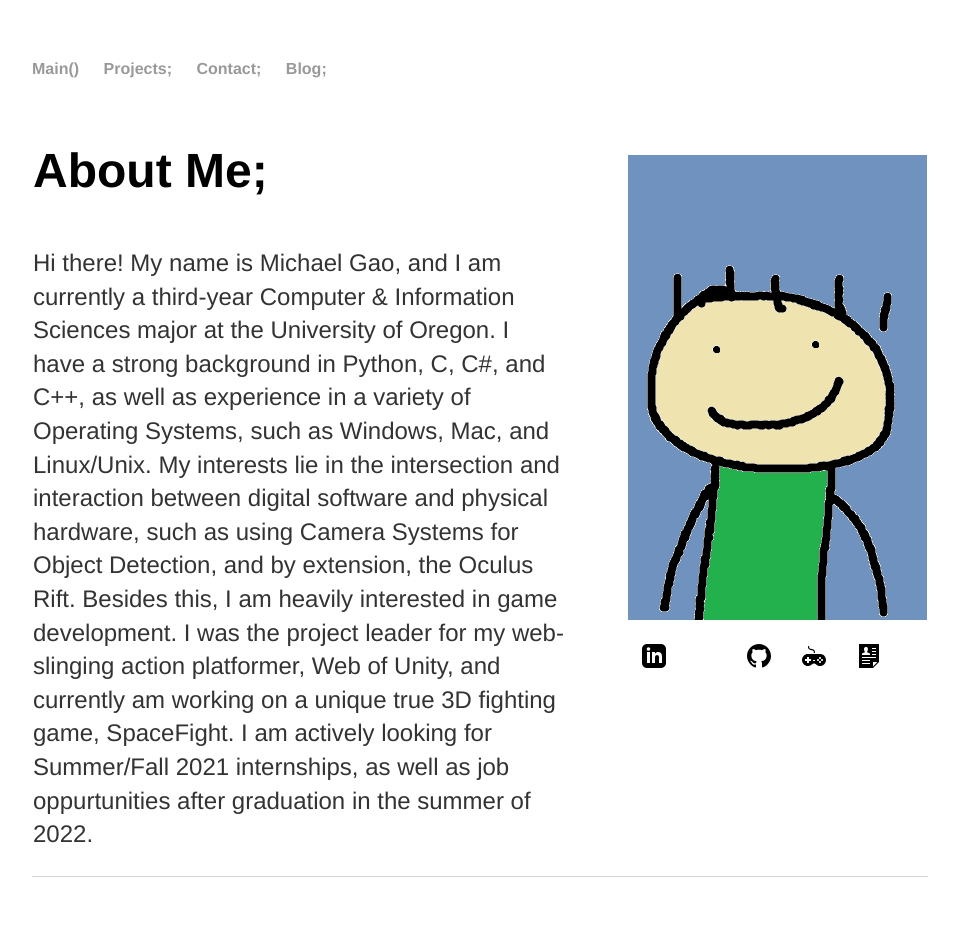
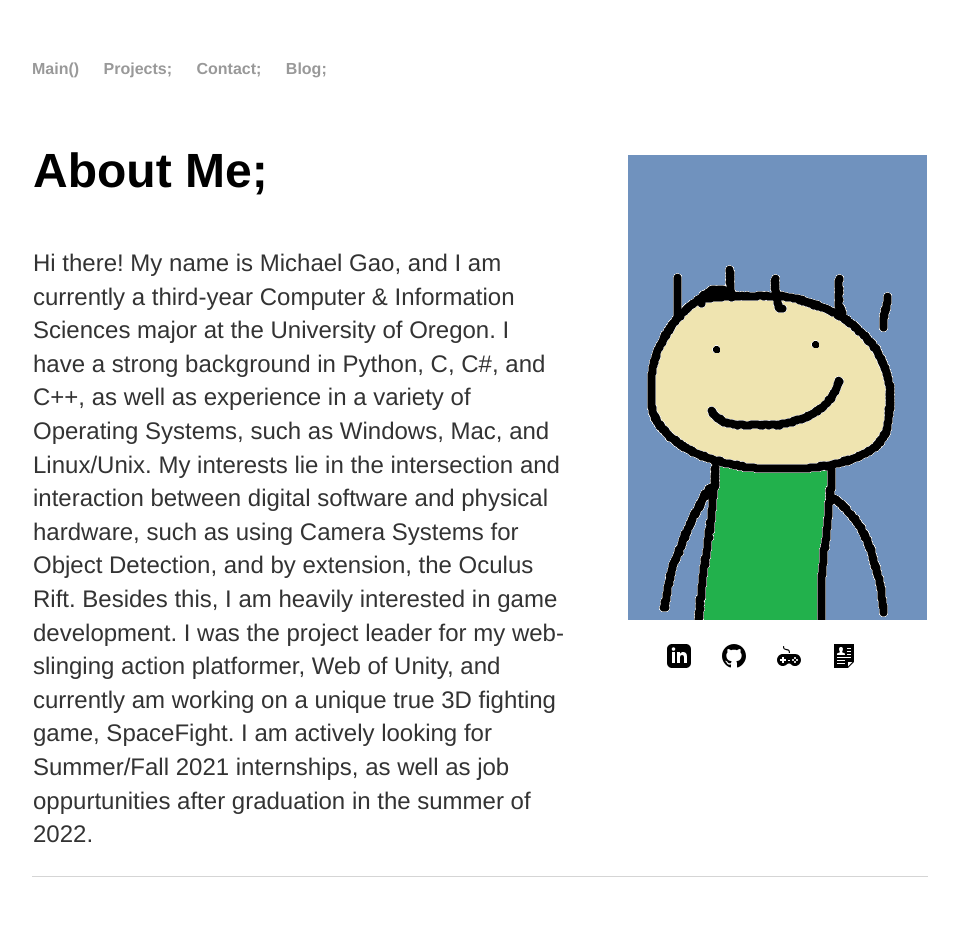
Before and after one commit to michael-c-gao/WebsiteOfMichael, a Jekyll site: the page built from index.html, in a window 1280 px wide. Shown: the whole page, without its empty margins (160-1119 px from the left). Built offline with Jekyll 4.4.1, drawn with Linux system fonts in a browser that asks for light colours.

Commit message:
Update index.html

```diff
--- a/index.html
+++ b/index.html
@@ -33,7 +33,7 @@ title: Michael C. Gao
 
 	<div align="center"><img style="padding-left: 60px; padding-bottom: 20px; padding-top: 60px;" src="selfportrait.png" alt="Self Portrait"></div>
 	<div align="center">
-		 <pade><a id="linkedin" href="https://www.linkedin.com/in/michael-c-gao/"><img src="logo/linkedin.svg" alt="linkedin"></a><pade> &nbsp; &nbsp; &nbsp;
+		 <pade><a id="linkedin" href="https://www.linkedin.com/in/michael-c-gao/"><img src="logo/linkedin.svg" alt="linkedin"></a></pade> &nbsp; &nbsp; &nbsp;
 		 <a id="github" href="https://github.com/michael-c-gao"><img src="logo/github.svg" alt="github"></a> &nbsp; &nbsp; &nbsp;
 		 <a id="itchio" href="https://mexhal.itch.io/"><img src="logo/game.svg" alt="itchio"></a>  &nbsp; &nbsp; &nbsp;
 		 <a id="resume" href="https://michael-c-gao.github.io/GaoMichaelResume.pdf"><img src="logo/resume.svg" alt="resume"></a>&nbsp; &nbsp; &nbsp;</div>
```
